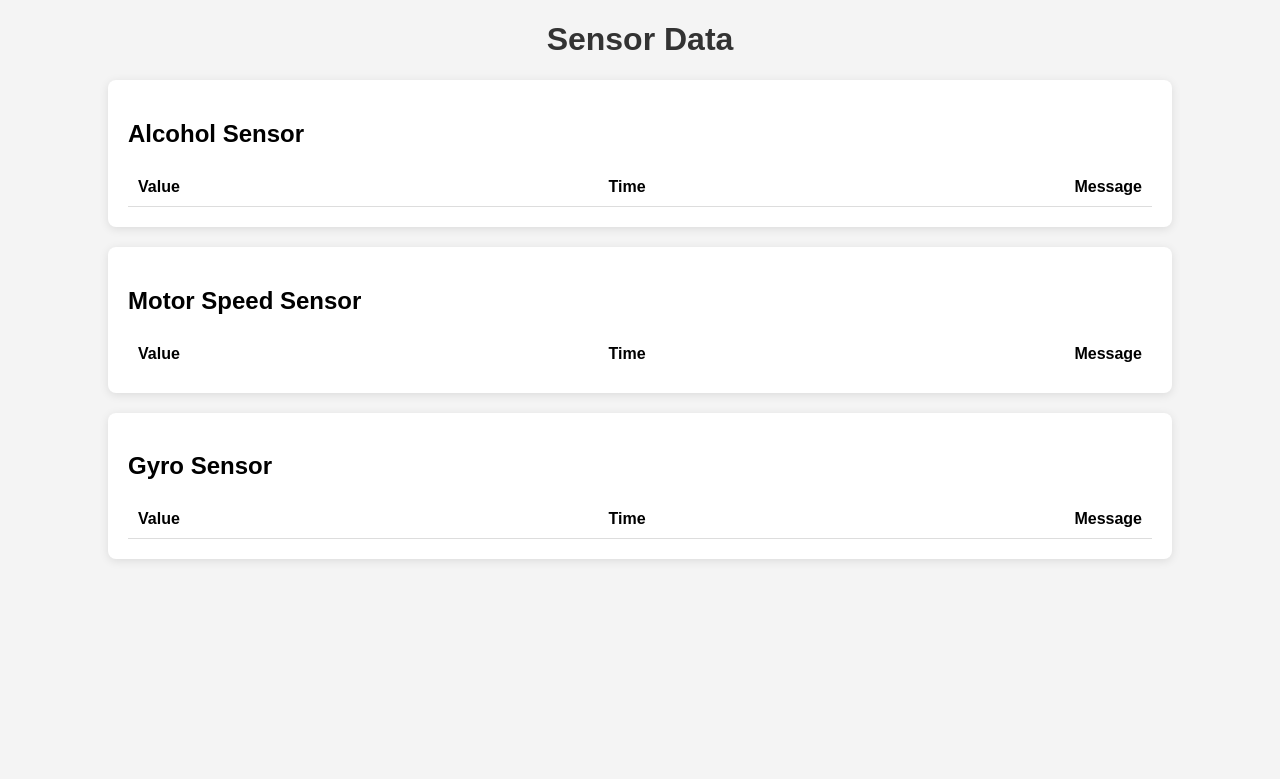
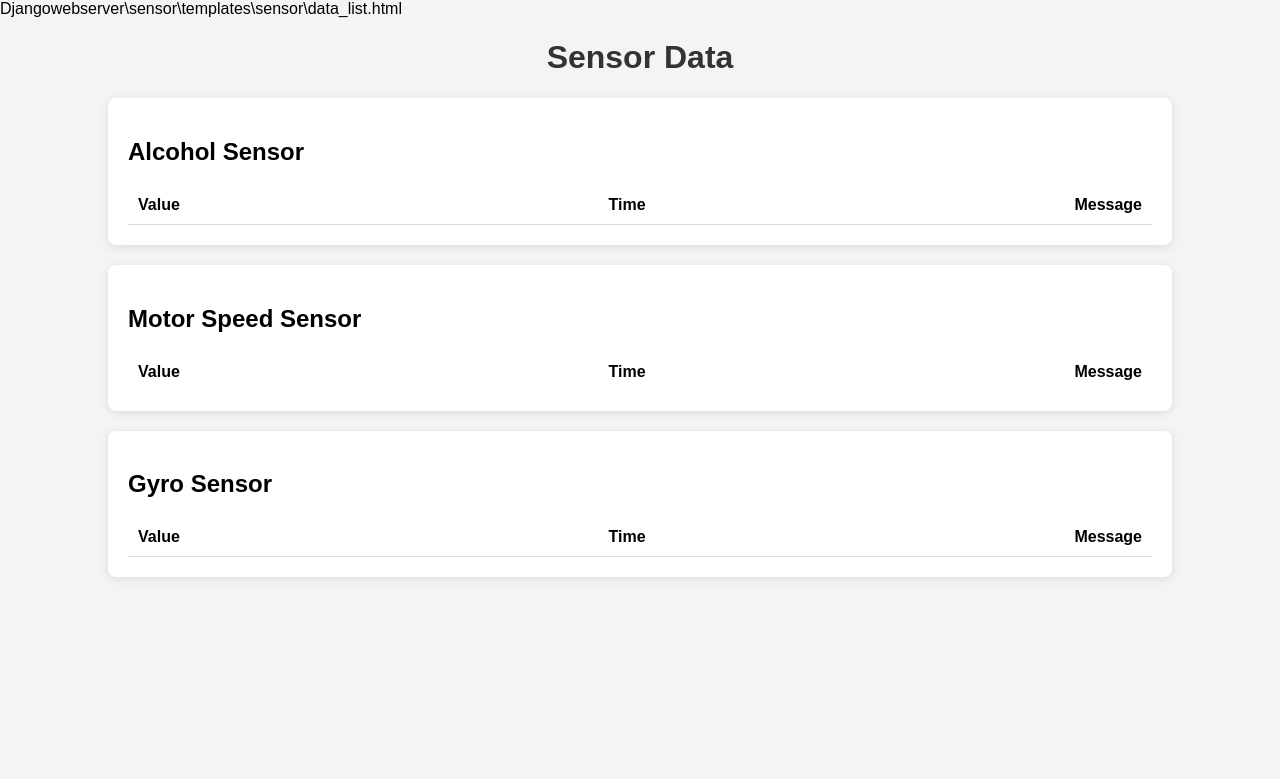
Before and after one commit to AlcoholWatcher/Django, a Django app: page /sensor/data/ in a window 1280 px wide. Shown: the top 779 px of the page. Run offline with Django 5.2, Linux system fonts and the light colour scheme; data that the repository does not hold is empty.

Commit message:
data_list.html

```diff
--- a/django_webserver/sensor/templates/sensor/data_list.html
+++ b/django_webserver/sensor/templates/sensor/data_list.html
@@ -1,3 +1,4 @@
+Djangowebserver\sensor\templates\sensor\data_list.html
 <!DOCTYPE html>
 <html lang="en">
 <head>
```
